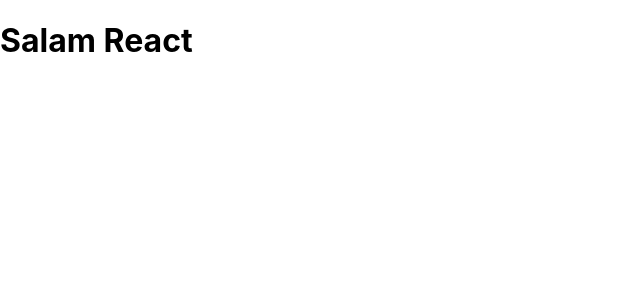
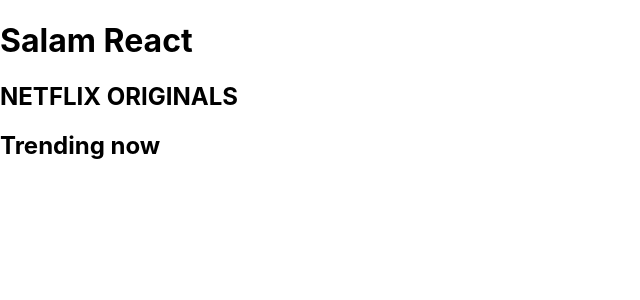
Before and after one commit to aymanesarrar/Netflix-clone-react, a React (Create React App) app: page / in a window 1280 px wide. Shown: the top 300 px of the page, without its empty margins (0-640 px from the left). Built offline with nearby package versions, Linux system fonts and the light colour scheme.

Commit message:
setting up axios

```diff
--- a/package.json
+++ b/package.json
@@ -6,6 +6,7 @@
     "@testing-library/jest-dom": "^4.2.4",
     "@testing-library/react": "^9.3.2",
     "@testing-library/user-event": "^7.1.2",
+    "axios": "^0.20.0",
     "react": "^16.13.1",
     "react-dom": "^16.13.1",
     "react-scripts": "3.4.3"
--- a/src/App.js
+++ b/src/App.js
@@ -1,12 +1,16 @@
 import React from 'react';
 import './App.css';
+import Row from './Components/Row';
+
 
 function App() {
   return (
-    <div className="App">
-      <h1>Salam React</h1>
-    </div>
-  );
+		<div className="App">
+			<h1>Salam React</h1>
+			<Row title="NETFLIX ORIGINALS" />
+			<Row title="Trending now" />
+		</div>
+	);
 }
 
 export default App;
--- /dev/null
+++ b/src/Components/Row.jsx
@@ -0,0 +1,14 @@
+import React from 'react'
+
+function Row({ title }) {
+  return (
+    <div className="row">
+      <h2>{title}</h2>
+      {/* container -> posters */}
+
+      {/*  */}
+    </div>
+  )
+}
+
+export default Row
```
Also changed, not shown: src/axios.js (added, +8 -0 lines), src/requests.js (added, +15 -0 lines), src/styles/Row.css (added), 1 other file (tests, documents, lock files or other folders).
